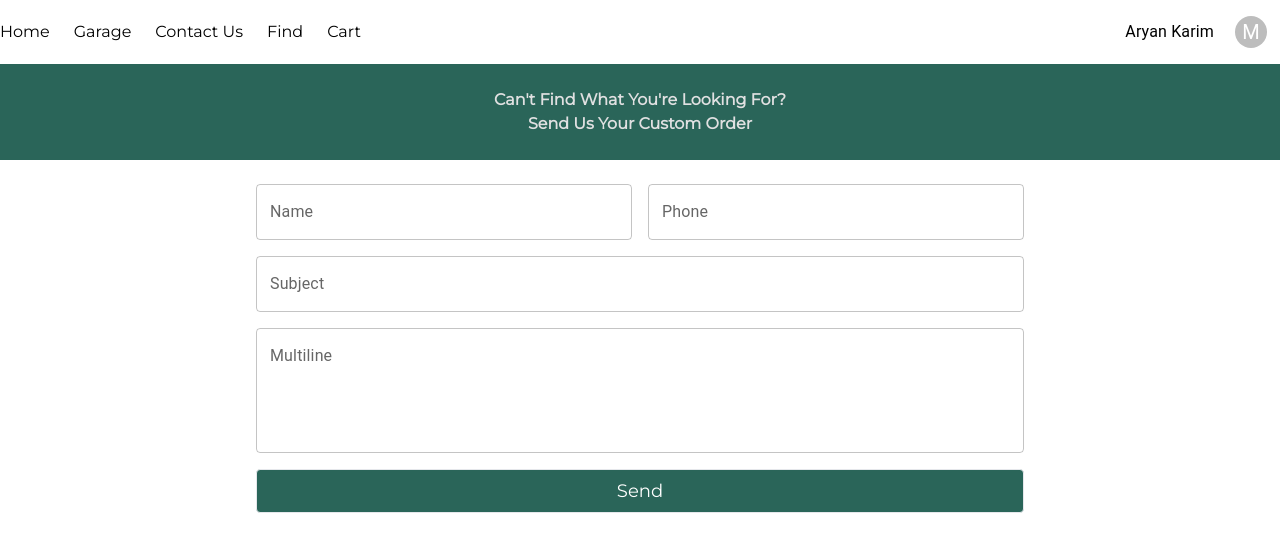
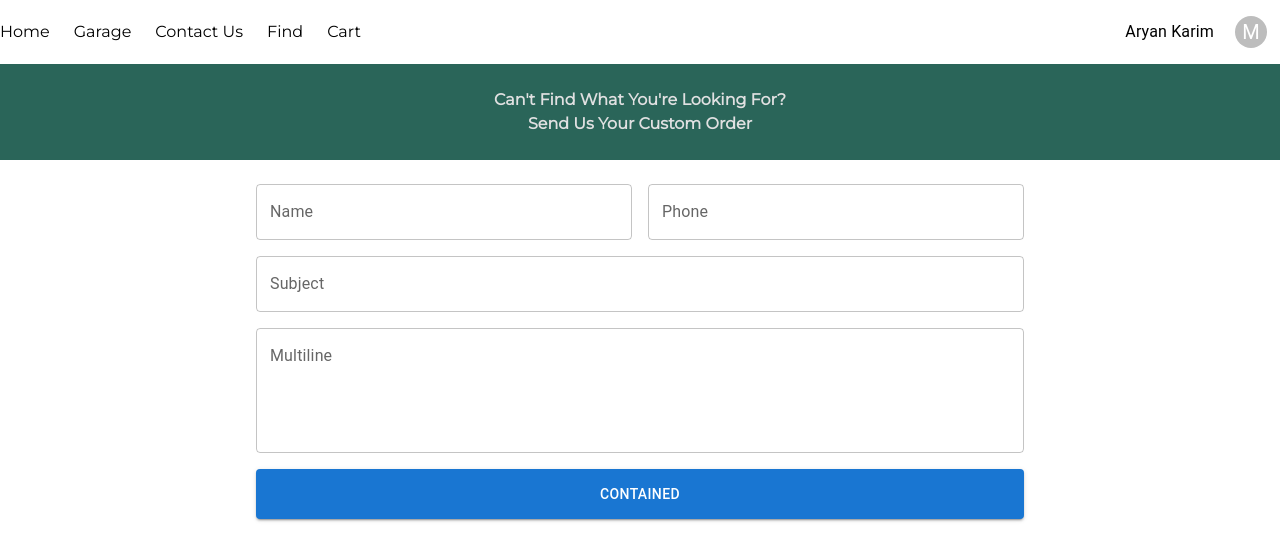
Before and after one commit to aryankarim/chakika-capstone-frontend-typescript, a React (Create React App) app: page /contact in a window 1280 px wide. Shown: the top 560 px of the page. Built offline with nearby package versions, Linux system fonts and the light colour scheme.

Commit message:
refactor(Contact): change button to mui button

```diff
--- a/src/components/routes/ContactPage/Contact.tsx
+++ b/src/components/routes/ContactPage/Contact.tsx
@@ -1,5 +1,4 @@
-import { TextField } from "@mui/material";
-import { buttonStyle } from "../../../utils/constants";
+import { Button, TextField } from "@mui/material";
 
 export default function Contact() {
   return (
@@ -29,7 +28,14 @@ export default function Contact() {
             fullWidth
           />
         </div>
-        <button className={buttonStyle}>Send</button>
+        <Button
+          variant="contained"
+          color="primary"
+          fullWidth
+          sx={{ height: 50 }}
+        >
+          Contained
+        </Button>
       </div>
     </div>
   );
--- a/src/utils/constants.ts
+++ /dev/null
@@ -1,4 +0,0 @@
-// ClassName Styles
-
-export const buttonStyle =
-  "w-full h-11 px-6 text-lg border rounded bg-chakikaDarkGreen text-white";
```
